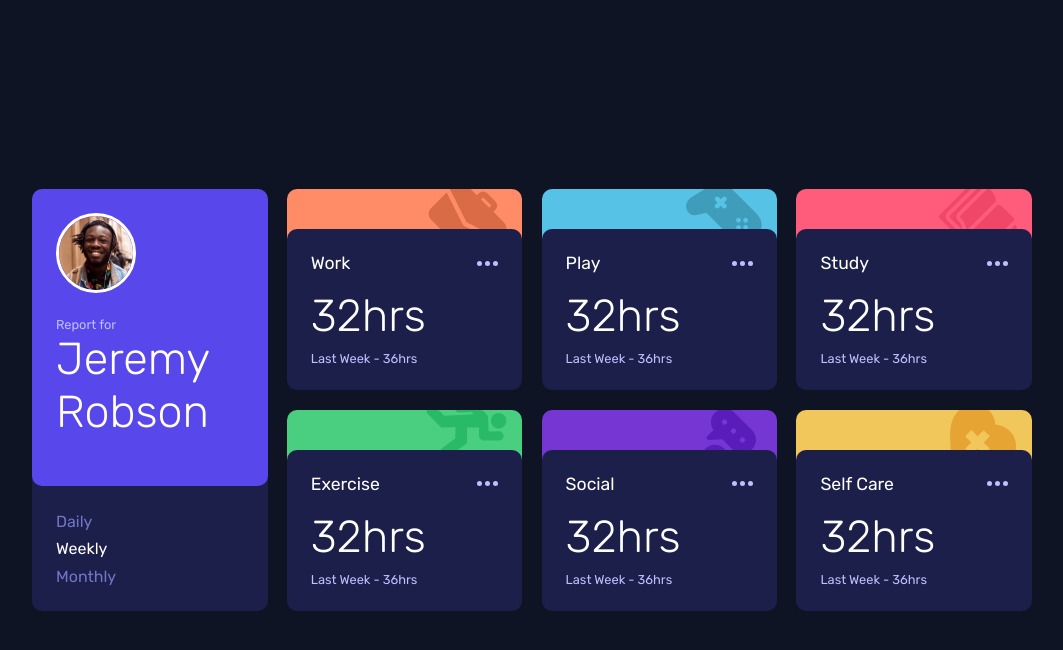
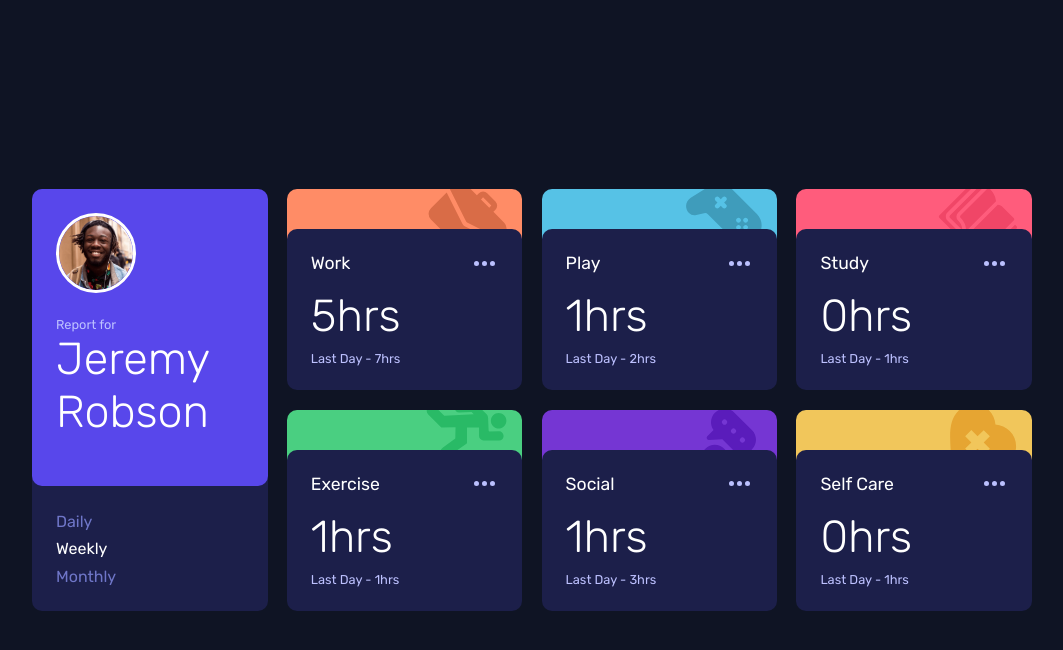
Before and after one commit to joacomenda/time-tracking-dashboard-main, a plain HTML site: page index.html in a window 1280 px wide. Both pictures are taken after a click on the element "Daily". Shown: the whole page, without its empty margins (108-1171 px from the left). Drawn offline with Linux system fonts and the light colour scheme.

Commit message:
project almost finished

```diff
--- a/index.html
+++ b/index.html
@@ -29,9 +29,9 @@
       </div>
 
       <div class="user-menu-options">
-        <p>Daily</p>
-        <p class="option-selected">Weekly</p>
-        <p>Monthly</p>
+        <p class="option-available" id="daily">Daily</p>
+        <p class="option-selected" id="weekly">Weekly</p>
+        <p class="option-available" id="monthly">Monthly</p>
       </div>
     </article>
 
@@ -42,11 +42,11 @@
       <div class="report-information">
         <div class="report-category">
           <p>Work</p>
-          <img src="images/icon-ellipsis.svg" alt="More options">
+          <img src="images/icon-ellipsis.svg" alt="More options" class="more-options-button">
         </div>
         <div class="report-hours-and-resume">
-          <h3>32hrs</h3>
-          <p>Last Week - 36hrs</p>
+          <h3 id="current-hours">32hrs</h3>
+          <p id="last-hours">Last Week - 36hrs</p>
         </div>
       </div>
     </article>
@@ -58,11 +58,11 @@
       <div class="report-information">
         <div class="report-category">
           <p>Play</p>
-          <img src="images/icon-ellipsis.svg" alt="More options">
+          <img src="images/icon-ellipsis.svg" alt="More options" class="more-options-button">
         </div>
         <div class="report-hours-and-resume">
-          <h3>32hrs</h3>
-          <p>Last Week - 36hrs</p>
+          <h3 id="current-hours">32hrs</h3>
+          <p id="last-hours">Last Week - 36hrs</p>
         </div>
       </div>
     </article>
@@ -74,11 +74,11 @@
       <div class="report-information">
         <div class="report-category">
           <p>Study</p>
-          <img src="images/icon-ellipsis.svg" alt="More options">
+          <img src="images/icon-ellipsis.svg" alt="More options" class="more-options-button">
         </div>
         <div class="report-hours-and-resume">
-          <h3>32hrs</h3>
-          <p>Last Week - 36hrs</p>
+          <h3 id="current-hours">32hrs</h3>
+          <p id="last-hours">Last Week - 36hrs</p>
         </div>
       </div>
     </article>
@@ -90,11 +90,11 @@
       <div class="report-information">
         <div class="report-category">
           <p>Exercise</p>
-          <img src="images/icon-ellipsis.svg" alt="More options">
+          <img src="images/icon-ellipsis.svg" alt="More options" class="more-options-button">
         </div>
         <div class="report-hours-and-resume">
-          <h3>32hrs</h3>
-          <p>Last Week - 36hrs</p>
+          <h3 id="current-hours">32hrs</h3>
+          <p id="last-hours">Last Week - 36hrs</p>
         </div>
       </div>
     </article>
@@ -106,11 +106,11 @@
       <div class="report-information">
         <div class="report-category">
           <p>Social</p>
-          <img src="images/icon-ellipsis.svg" alt="More options">
+          <img src="images/icon-ellipsis.svg" alt="More options" class="more-options-button">
         </div>
         <div class="report-hours-and-resume">
-          <h3>32hrs</h3>
-          <p>Last Week - 36hrs</p>
+          <h3 id="current-hours">32hrs</h3>
+          <p id="last-hours">Last Week - 36hrs</p>
         </div>
       </div>
     </article>
@@ -122,15 +122,17 @@
       <div class="report-information">
         <div class="report-category">
           <p>Self Care</p>
-          <img src="images/icon-ellipsis.svg" alt="More options">
+          <img src="images/icon-ellipsis.svg" alt="More options" class="more-options-button">
         </div>
         <div class="report-hours-and-resume">
-          <h3>32hrs</h3>
-          <p>Last Week - 36hrs</p>
+          <h3 id="current-hours">32hrs</h3>
+          <p id="last-hours">Last Week - 36hrs</p>
         </div>
       </div>
     </article>
   </main>
 
+  <script src="scripts/index.js" type="module"></script>
+
 </body>
 </html>
--- a/scripts/index.js
+++ b/scripts/index.js
@@ -0,0 +1,66 @@
+const reportCardsInformation = document.getElementsByClassName('report-hours-and-resume');
+
+const dailyButton = document.getElementById('daily');
+const weeklyButton = document.getElementById('weekly');
+const monthlyButton = document.getElementById('monthly');
+
+function fetchDataFuction(optionType)
+{
+    fetch('/data.json').then((request) => {
+        if(!request.ok) {
+          console.log('Oops! Something went wrong.');
+          return null;
+        }
+
+        return request.json();
+      }).then((data) => {
+
+        for(let i = 0; i < data.length; i++)
+        {
+            const category = data[i];
+            const timeFrames = category['timeframes'];
+
+            if(optionType === 'daily')
+            {
+                changeCard('Day' ,timeFrames , i , optionType);
+            }
+            else if(optionType === 'weekly')
+            {
+                changeCard('Week' ,timeFrames , i , optionType);
+            }
+            else if(optionType === 'monthly')
+            {
+                changeCard('Month' ,timeFrames , i , optionType);
+            }
+            else
+            {
+                console.log('Oops! Something went wrong.');
+            }
+        }
+    });
+}
+
+function changeCard(dayOption ,timeFrames ,index , optionType)
+{
+    const currentHours = reportCardsInformation[index].children[0];
+    const previousHours = reportCardsInformation[index].children[1];
+
+    currentHours.innerHTML = `${timeFrames[optionType]['current']}hrs`;
+    previousHours.innerHTML = `Last ${dayOption} - ${timeFrames[optionType]['previous']}hrs`;
+}
+
+
+dailyButton.addEventListener('click' , () => {
+    console.log('daily options');
+    fetchDataFuction('daily');
+});
+
+weeklyButton.addEventListener('click' , () => {
+    console.log('weekly options');
+    fetchDataFuction('weekly');
+});
+
+monthlyButton.addEventListener('click' , () => {
+    console.log('monthly options');
+    fetchDataFuction('monthly');
+});
--- a/styles/index.css
+++ b/styles/index.css
@@ -132,13 +132,13 @@ body
     color: var(--Desaturated-blue);
 }
 
-.user-menu-options p
+.option-available , .option-selected
 {
     cursor: pointer;
     font-size: 1rem;
 }
 
-.user-menu-options p:hover
+.option-available:hover
 {
     color: var(--Pale-Blue);
 }
@@ -209,6 +209,11 @@ body
     color: white;
     font-weight: 400;
     font-size: var(--fs-400);
+}
+
+.more-options-button
+{
+    padding: 0.2em
 }
 
 .report-hours-and-resume
```
